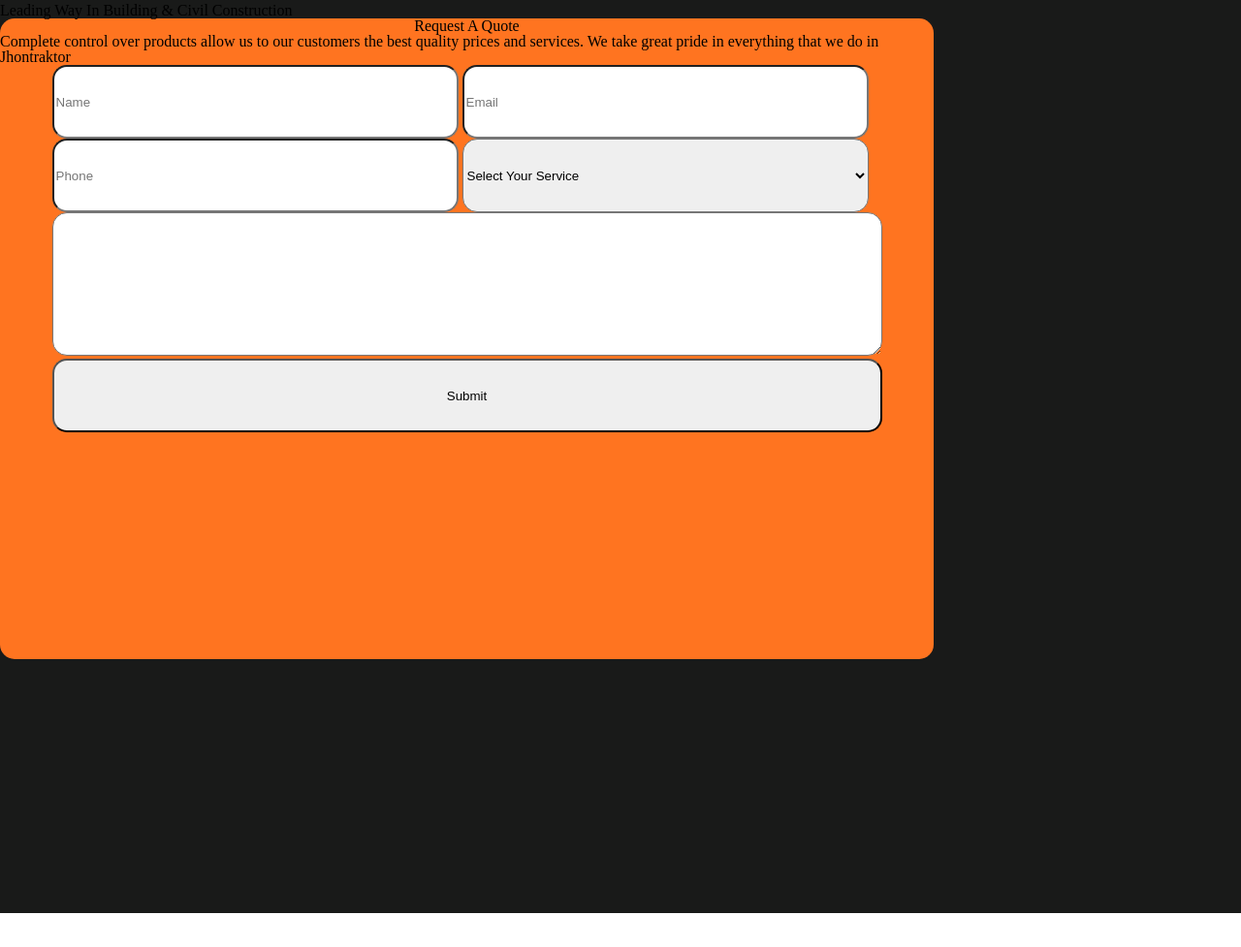
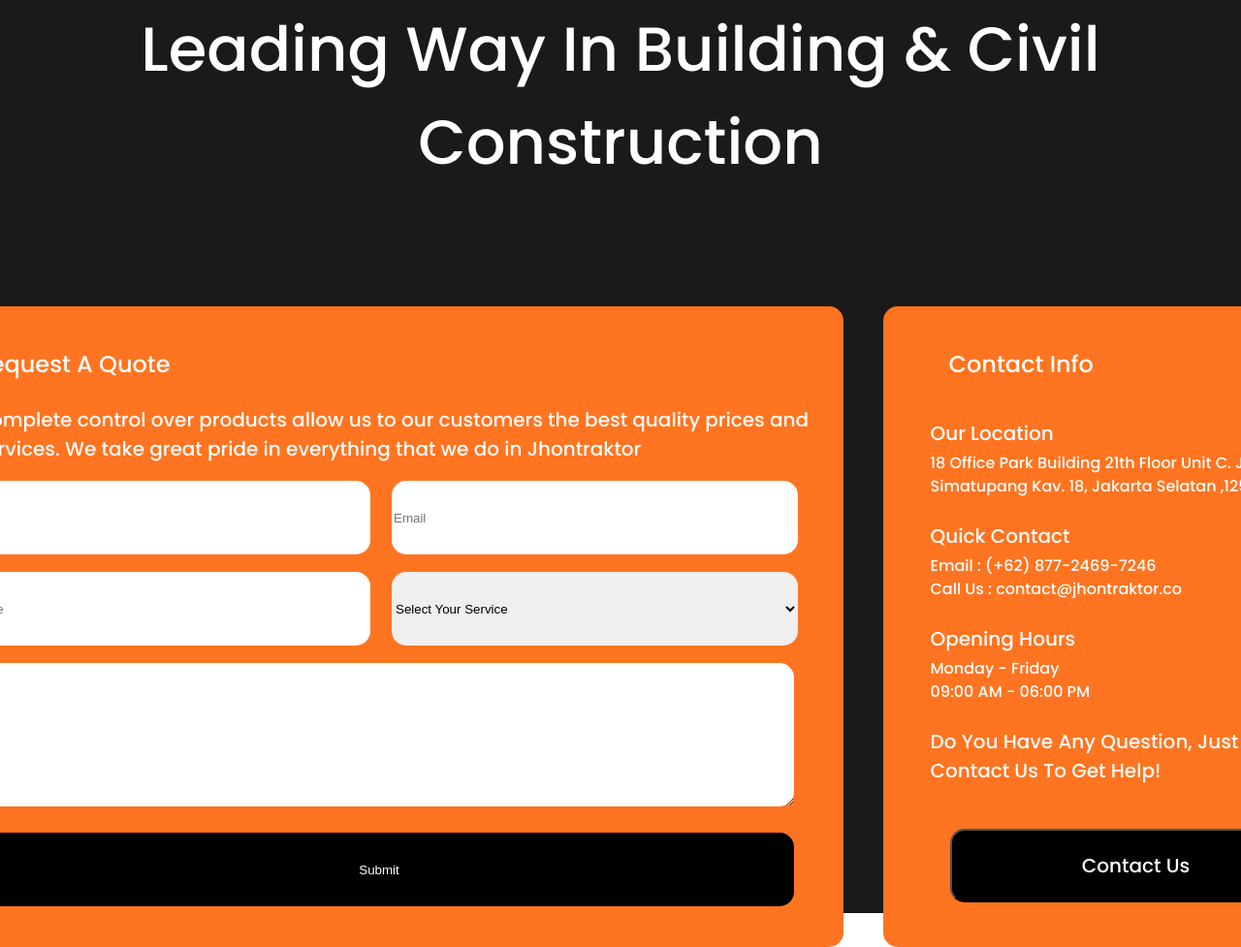
Before and after one commit to rusakorinteli/cs-lesson-11, a plain HTML site: page index.html in a window 1280 px wide. Shown: the part 2312-3289 px from the top of the page at 97% size. Before the commit the page ends 3254 px from the top, so only its background shows below. Drawn offline with Linux system fonts and the light colour scheme.

Commit message:
add styles

```diff
--- a/css/style.css
+++ b/css/style.css
@@ -236,6 +236,16 @@ h3 {
   height: 939px;
   background-color: #191a19;
 }
+.header-text {
+  width: 1442;
+  font-family: "Poppins";
+  font-size: 64px;
+  line-height: 96px;
+  font-weight: 400;
+  color: #fff;
+  text-align: center;
+  padding-bottom: 121px;
+}
 
 .form1 {
   background-color: #ff7420;
@@ -247,34 +257,131 @@ input[type="text"] {
   width: 419px;
   height: 76px;
   border-radius: 15px;
+  border: none;
+  margin-bottom: 18px;
 }
 input[type="email"] {
   width: 419px;
   height: 76px;
   border-radius: 15px;
+  border: none;
+  margin-left: 18px;
+  margin-bottom: 18px;
 }
 input[type="tel"] {
   width: 419px;
   height: 76px;
   border-radius: 15px;
+  border: none;
+  margin-bottom: 18px;
 }
 select {
   width: 419px;
   height: 76px;
   border-radius: 15px;
+  border: none;
+  margin-left: 18px;
+  margin-bottom: 18px;
 }
 textarea {
   width: 856px;
   height: 148px;
   border-radius: 15px;
+  border: none;
 }
 .submit {
   width: 856px;
   height: 76px;
   border-radius: 15px;
+  border: none;
+  background-color: black;
+  color: #fff;
+  margin-top: 24px;
 }
 .centre-form {
   display: flex;
   flex-direction: column;
   align-items: center;
 }
+.texts {
+  margin-left: 58px;
+  margin-top: 42px;
+}
+.form-text {
+  font-family: "Poppins";
+  font-size: 24px;
+  line-height: 36px;
+  font-weight: 500;
+  color: #fff;
+  padding-bottom: 24px;
+}
+.form-text2 {
+  font-family: "Poppins";
+  font-size: 20px;
+  line-height: 30px;
+  font-weight: 400;
+  color: #fff;
+  padding-bottom: 18px;
+  width: 895px;
+}
+.contact {
+  width: 499px;
+  height: 661px;
+  background-color: #ff7420;
+  color: #fff;
+  border-radius: 15px;
+  margin-left: 41px;
+}
+.form-container {
+  display: flex;
+  justify-content: center;
+}
+.cont-btn {
+  width: 384px;
+  height: 76px;
+  background-color: black;
+  color: #fff;
+  justify-content: center;
+  align-items: center;
+  border-radius: 15px;
+  font-family: "Poppins";
+  font-size: 20px;
+  line-height: 30px;
+  font-weight: 400;
+  margin-left: 69px;
+  margin-top: 45px;
+}
+
+.cnt-info {
+  width: 355px;
+  height: 378px;
+  margin: 0 auto;
+}
+.info-title {
+  font-family: "Poppins";
+  font-size: 24px;
+  line-height: 36px;
+  font-weight: 500;
+  width: 150px;
+  margin-left: 68px;
+  margin-top: 42px;
+  margin-bottom: 38px;
+}
+.title {
+  font-family: "Poppins";
+  font-size: 20px;
+  line-height: 30px;
+  font-weight: 400;
+  margin-bottom: 4px;
+}
+.txt {
+  font-family: "Poppins";
+  font-size: 16px;
+  line-height: 24px;
+  font-weight: 300;
+}
+.txt1,
+.txt2,
+.txt3 {
+  margin-bottom: 24px;
+}
--- a/index.html
+++ b/index.html
@@ -103,16 +103,20 @@
       </section>
       <section>
         <div class="container-div4">
-          <p>Leading Way In Building & Civil Construction</p>
-          <div>
+          <p class="header-text">
+            Leading Way In Building & Civil Construction
+          </p>
+          <div class="form-container">
             <div class="form1">
               <div class="centre-form">
-                <p>Request A Quote</p>
-                <p>
-                  Complete control over products allow us to our customers the
-                  best quality prices and services. We take great pride in
-                  everything that we do in Jhontraktor
-                </p>
+                <div class="texts">
+                  <p class="form-text">Request A Quote</p>
+                  <p class="form-text2">
+                    Complete control over products allow us to our customers the
+                    best quality prices and services. We take great pride in
+                    everything that we do in Jhontraktor
+                  </p>
+                </div>
                 <form>
                   <div>
                     <input
@@ -151,7 +155,26 @@
                 </form>
               </div>
             </div>
-            <div></div>
+            <div class="contact">
+              <p class="info-title">Contact Info</p>
+              <div class="cnt-info">
+                <p class="title">Our Location</p>
+                <p class="txt txt1">
+                  18 Office Park Building 21th Floor Unit C. Jl. TB Simatupang
+                  Kav. 18, Jakarta Selatan ,12520
+                </p>
+                <p class="title">Quick Contact</p>
+                <p class="txt">Email : (+62) 877-2469-7246</p>
+                <p class="txt txt2">Call Us : contact@jhontraktor.co</p>
+                <p class="title">Opening Hours</p>
+                <p class="txt">Monday - Friday</p>
+                <p class="txt txt3">09:00 AM - 06:00 PM</p>
+                <p class="title">
+                  Do You Have Any Question, Just Contact Us To Get Help!
+                </p>
+              </div>
+              <button class="cont-btn">Contact Us</button>
+            </div>
           </div>
         </div>
       </section>
```
